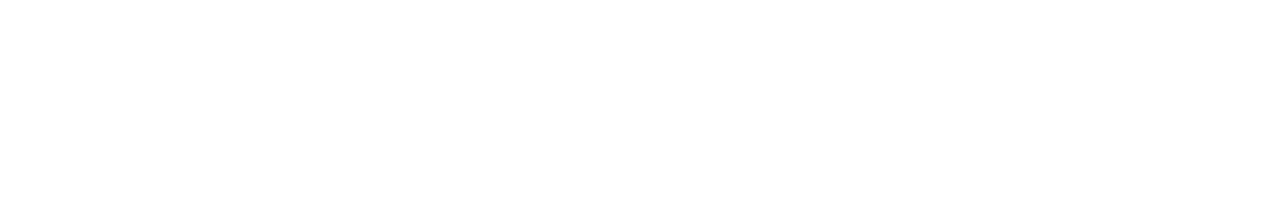
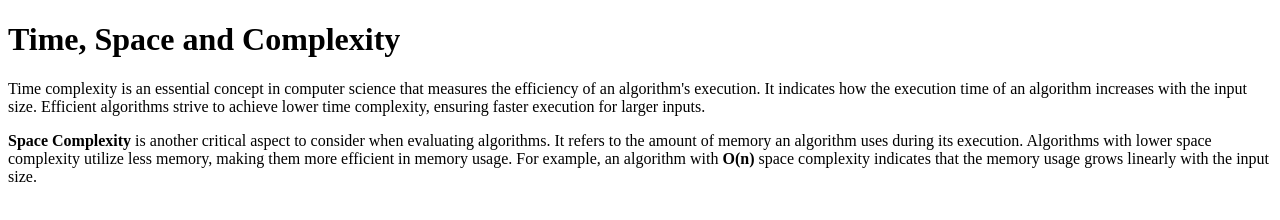
Before and after one commit to acciojob/time-and-space-complexity-PrGhostDev, a website: page main.html in a window 1280 px wide. Drawn offline with Linux system fonts and the light colour scheme.

Commit message:
created a submission

```diff
--- a/main.html
+++ b/main.html
@@ -8,6 +8,22 @@
 
 <body>
 	<!-- the entire body must be written by student -->
+    <h1>Time, Space and Complexity</h1>
+    <p>
+      Time complexity is an essential concept in computer science that measures
+      the efficiency of an algorithm's execution. It indicates how the execution
+      time of an algorithm increases with the input size. Efficient algorithms
+      strive to achieve lower time complexity, ensuring faster execution for
+      larger inputs.
+    </p>
+    <p>
+      <b>Space Complexity</b> is another critical aspect to consider when
+      evaluating algorithms. It refers to the amount of memory an algorithm uses
+      during its execution. Algorithms with lower space complexity utilize less
+      memory, making them more efficient in memory usage. For example, an
+      algorithm with <b>O(n)</b> space complexity indicates that the memory
+      usage grows linearly with the input size.
+    </p>
     <script type="text/javascript" src="./script.js">
 </script>
 
```
